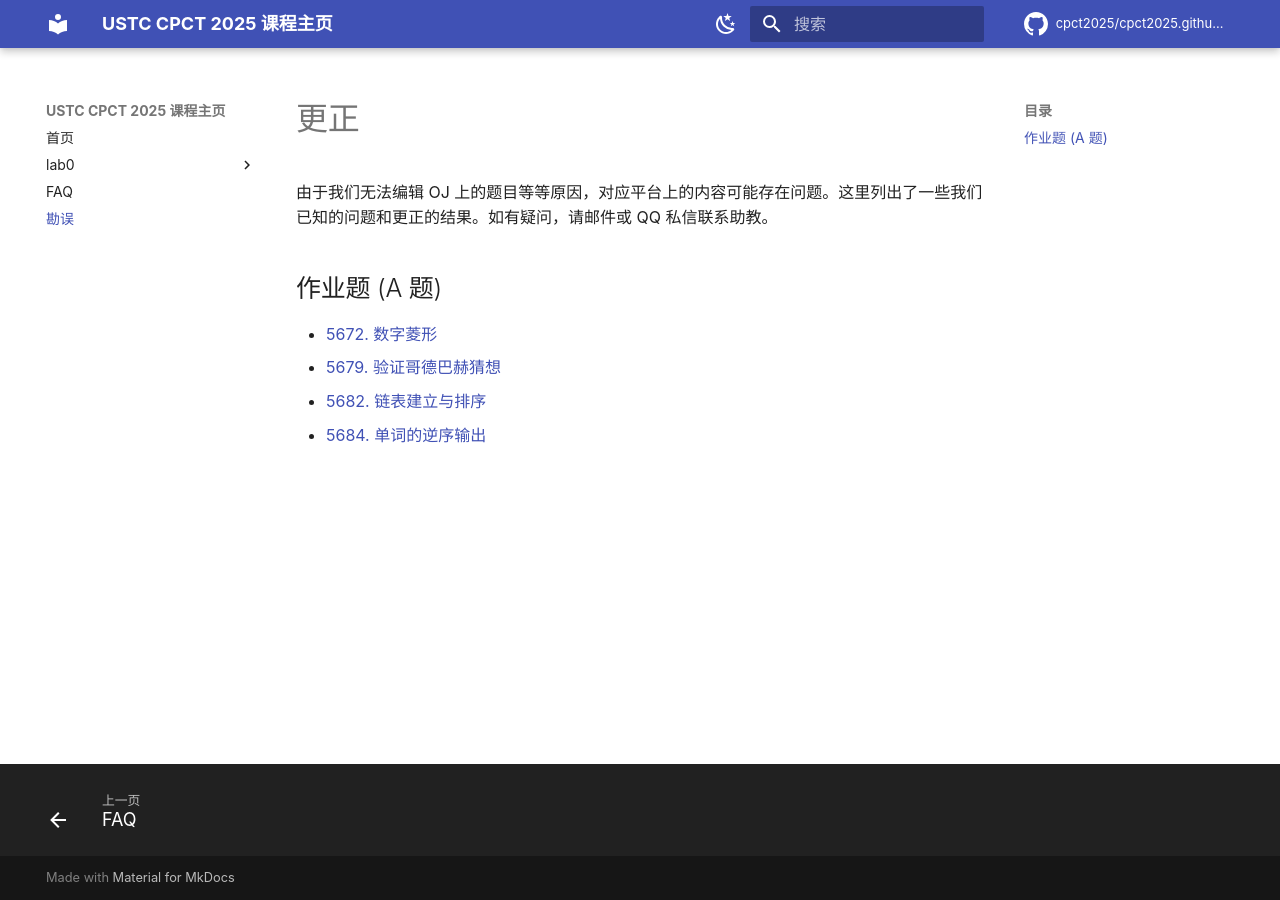
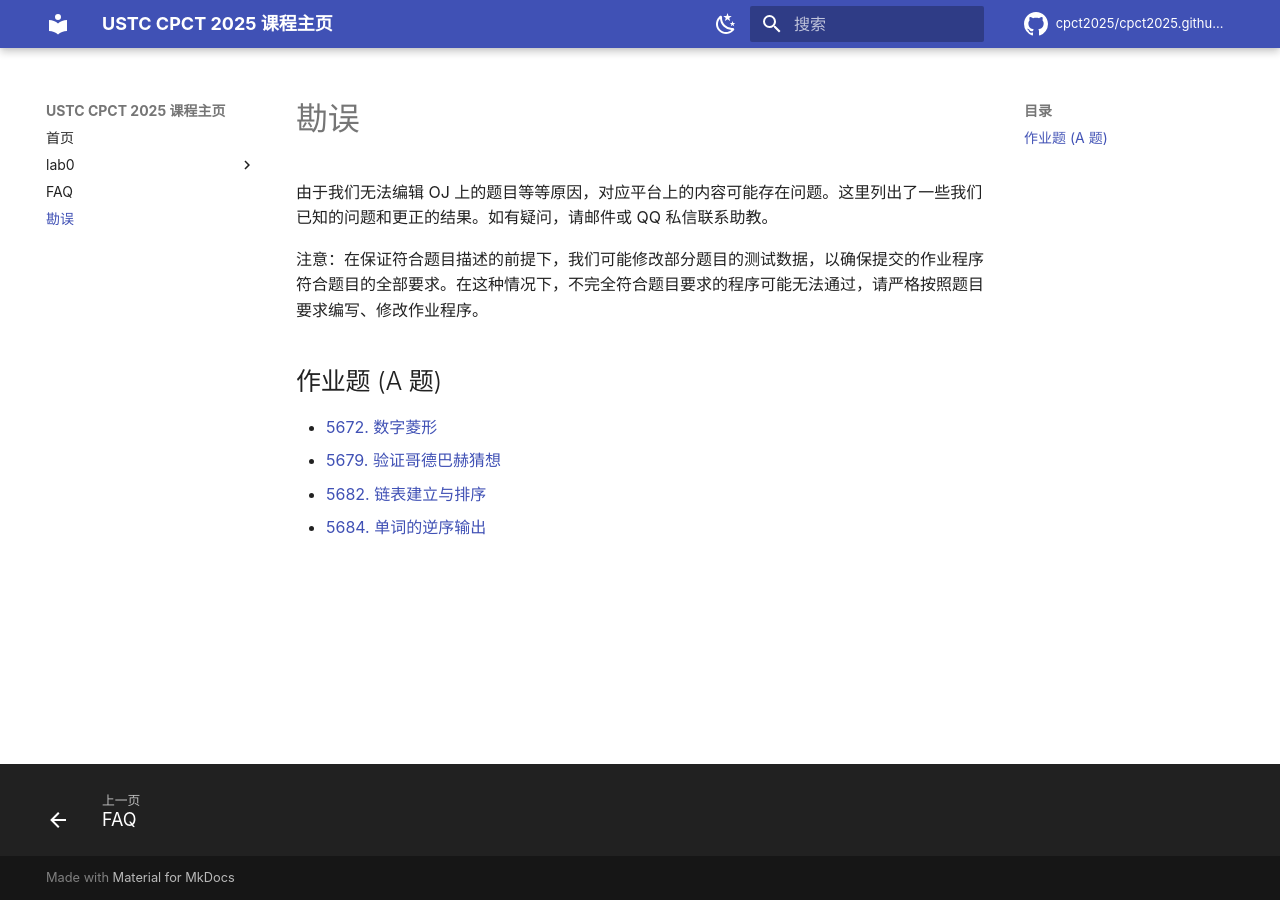
Before and after one commit to cpct2025/cpct2025.github.io, an MkDocs documentation site: the page built from docs/errata/errata.md, in a window 1280 px wide. Built offline with MkDocs 1.6.1 and Material for MkDocs 9.7.7, drawn with Linux system fonts in a browser that asks for light colours; comment, search, counter and statistics services are not loaded.

Commit message:
Revise errata title and add clarification note
Updated the title from '更正' to '勘误' and added a note about potential modifications to test data.

```diff
--- a/docs/errata/errata.md
+++ b/docs/errata/errata.md
@@ -1,6 +1,8 @@
-# 更正
+# 勘误
 
 由于我们无法编辑 OJ 上的题目等等原因，对应平台上的内容可能存在问题。这里列出了一些我们已知的问题和更正的结果。如有疑问，请邮件或 QQ 私信联系助教。
+
+注意：在保证符合题目描述的前提下，我们可能修改部分题目的测试数据，以确保提交的作业程序符合题目的全部要求。在这种情况下，不完全符合题目要求的程序可能无法通过，请严格按照题目要求编写、修改作业程序。
 
 ## 作业题 (A 题)
 
```
